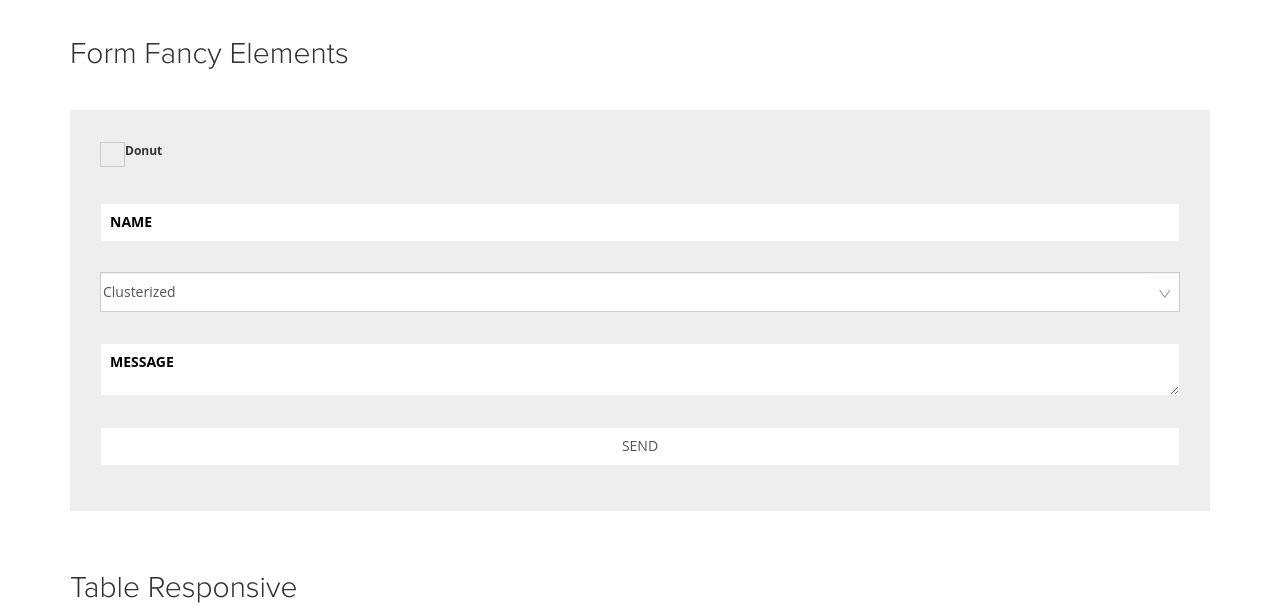
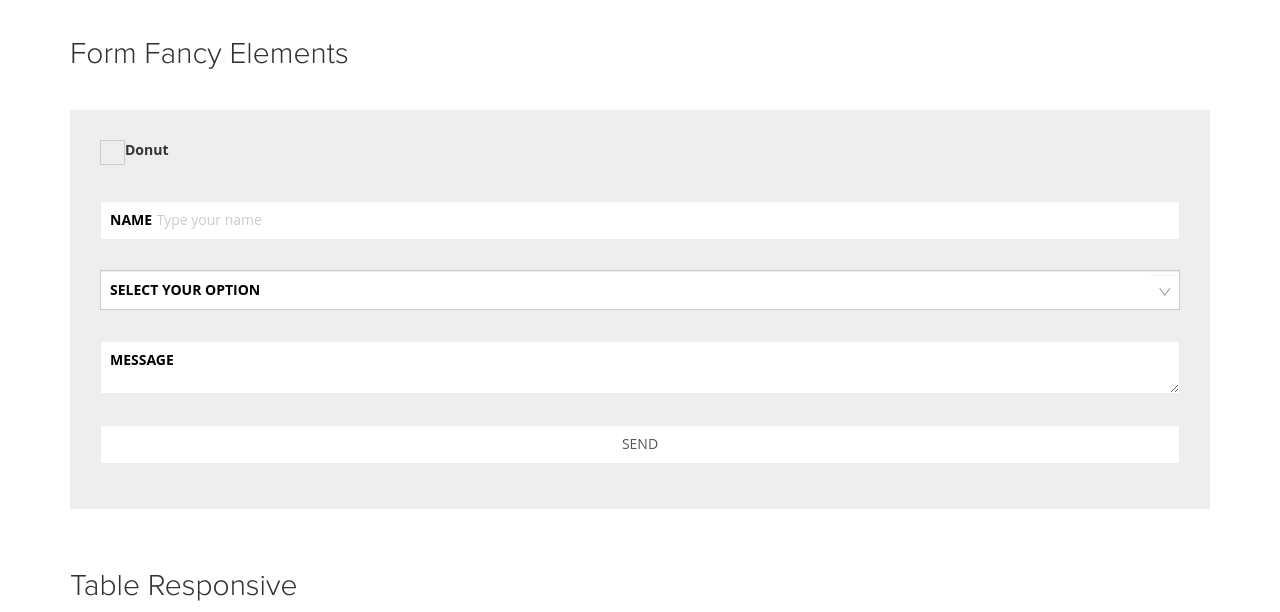
Before and after one commit to gmkhussain/frontend, a PHP site: page / in a window 1280 px wide. Shown: the part 1700-2312 px from the top of the page. Run offline with PHP 8.4, Linux system fonts and the light colour scheme; some web fonts are replaced.

Commit message:
:fuelpump: FNC fom updates

```diff
--- a/index.html
+++ b/index.html
@@ -336,15 +336,17 @@
 				 </div>
 
 				<div class="form-group">
-		            <input type="text" class="form-control" name="fullname" placeholder="" required/>
+		            <input type="text" class="form-control" name="fullname" placeholder="            Type your name" required/>
 					 <label>Name</label>
 		        </div>
 
 				<div class="form-group">
 					<select class="form-control">
+						<option value="" disabled selected hidden></option>
 						<option>Clusterized</option>
 						<option>GMK Hussain</option>
 					</select>
+					<label>Select your option</label>
 				</div>
 
 		        <div class="form-group">
--- a/style.css
+++ b/style.css
@@ -532,8 +532,9 @@ option:hover {
 	left:10px
 }
 
-/**when placeholder hide**/
-.fnc-fom input:not(:placeholder-shown) + label,
+
+.fnc-fom .form-control:not(:placeholder-shown) + label{/**if .form-control haven't placeholder**/}
+
 .fnc-fom .form-control.has-value + label,
 .fnc-fom .form-group .form-control:focus + label {
     top: -20px;
```
